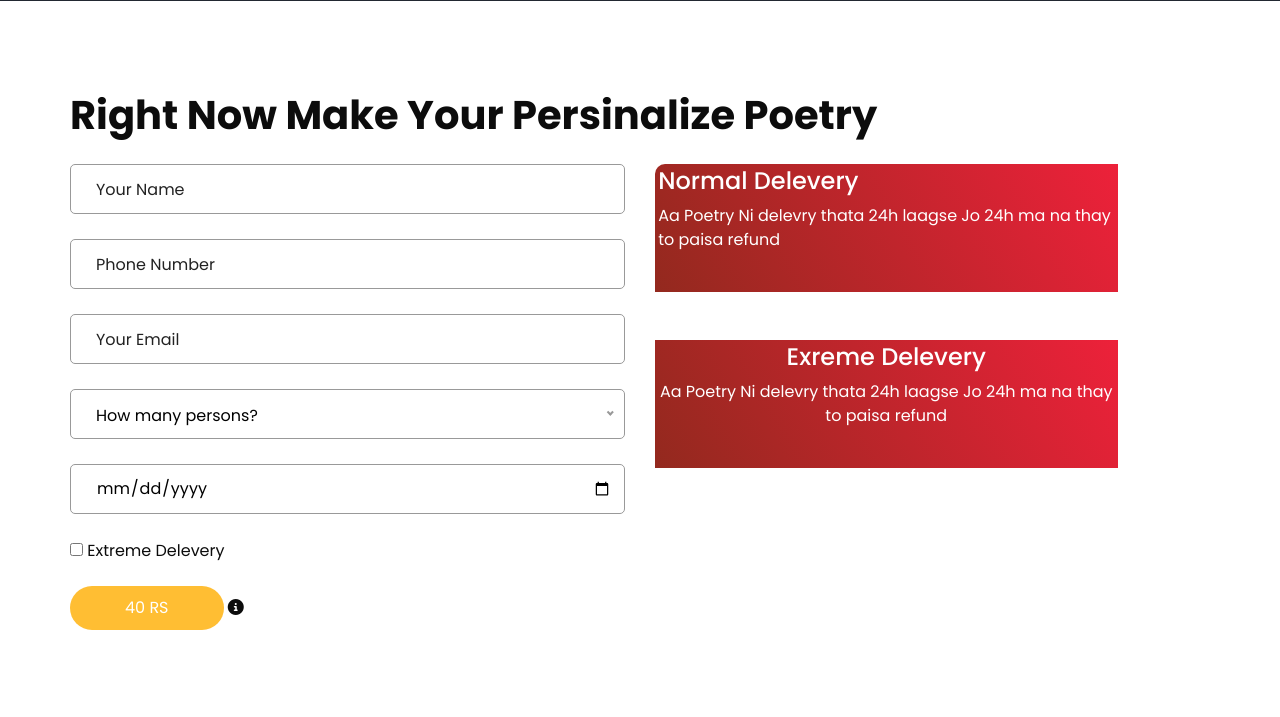
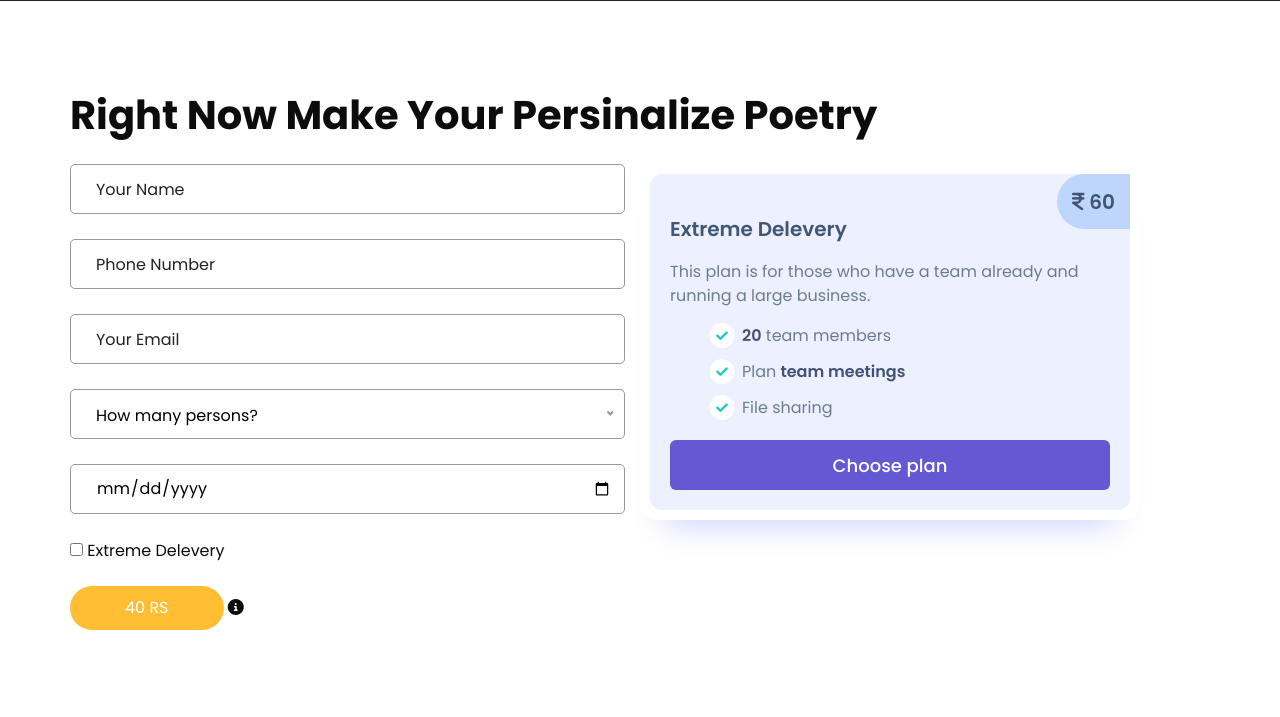
Before and after one commit to priyanshu-vaghela/frontend-mypoerty, a PHP site: page / in a window 1280 px wide. Shown: the part 3402-4119 px from the top of the page. Run offline with PHP 8.4, Linux system fonts and the light colour scheme; some libraries are stand-ins or nearby versions.

Commit message:
priyanshu
price card only

```diff
--- a/index.php
+++ b/index.php
@@ -521,26 +521,45 @@
             </form>
           </div>
         </div>
-        <div class="col-md-6">
-          <div class="map_container ">
-            <div class="col-md-10 stripe  text-white ">
-              <!-- start contact us 2st column -->
-              <h4>Normal Delevery</h4>
-              <p>Aa Poetry Ni delevry thata 24h laagse
-                Jo 24h ma na thay to paisa refund
-              </p>
+       <!-- strt cholec crd -->
+      <div class="price_container">
 
-            </div>
-            <div class="col-md-10 mt-5 stripe  text-white  text-center">
-              <!-- start contact us 2st column -->
-              <h4>Exreme Delevery</h4>
-              <p>Aa Poetry Ni delevry thata 24h laagse
-                Jo 24h ma na thay to paisa refund
-              </p>
 
-            </div>
-          </div>
-        </div>
+        <div class="plan">
+           <div class="inner">
+           <span class="pricing">
+             <span>
+              <i class="fa-solid fa-indian-rupee-sign"></i> 60
+               </span>
+               </span>
+                 <p class="title">Extreme Delevery</p>
+                 <p class="info">This plan is for those who have a team already and running a large business.</p>
+                 <ul class="features">
+                  <li>
+                  <span class="icon">
+                  <i class="fa-solid fa-circle-check"></i>
+                  </span>
+                   <span><strong>20</strong> team members</span>
+                   </li>
+                   <li>
+                     <span class="icon">
+                        <i class="fa-solid fa-circle-check"></i>
+                         </span>
+                         <span>Plan <strong>team meetings</strong></span>
+                         </li>
+                         <li>
+                          <span class="icon">
+                          <i class="fa-solid fa-circle-check"></i>
+                          </span>
+                           <span>File sharing</span>
+                            </li>
+                             </ul>
+                             <div class="action">
+                              <a class="button" href="#">
+                                 Choose plan
+                                   </a>
+      </div>
+       <!-- end cholec crd -->
       </div>
     </div>
   </section>
--- a/styles/style.css
+++ b/styles/style.css
@@ -1009,3 +1009,122 @@ a:focus {
   color: inherit;
 }
 /*# sourceMappingURL=style.css.map */
+.price_container .plan {
+  border-radius: 16px;
+  box-shadow: 0 30px 30px -25px rgba(0, 38, 255, 0.205);
+  padding: 10px;
+  background-color: #fff;
+  color: #697e91;
+  max-width: 500px;
+ margin: 0 auto;
+}
+
+.price_container .plan strong {
+  font-weight: 600;
+  color: #425275;
+}
+
+.price_container .plan .inner {
+  align-items: center;
+  padding: 20px;
+  padding-top: 40px;
+  background-color: #ecf0ff;
+  border-radius: 12px;
+  position: relative;
+}
+
+.price_container .plan .pricing {
+  position: absolute;
+  top: 0;
+  right: 0;
+  background-color: #bed6fb;
+  border-radius: 99em 0 0 99em;
+  display: flex;
+  align-items: center;
+  padding: 0.625em 0.75em;
+  font-size: 1.25rem;
+  font-weight: 600;
+  color: #425475;
+}
+
+.price_container .plan .pricing small {
+  color: #707a91;
+  font-size: 0.75em;
+  margin-left: 0.25em;
+}
+
+.price_container .plan .title {
+  font-weight: 600;
+  font-size: 1.25rem;
+  color: #425675;
+}
+
+.price_container .plan .title + * {
+  margin-top: 0.75rem;
+}
+
+.price_container .plan .info + * {
+  margin-top: 1rem;
+}
+
+.price_container .plan .features {
+  display: flex;
+  flex-direction: column;
+}
+
+.price_container .plan .features li {
+  display: flex;
+  align-items: center;
+  gap: 0.5rem;
+}
+
+.price_container .plan .features li + * {
+  margin-top: 0.75rem;
+}
+
+.price_container .plan .features .icon {
+  background-color: #1FCAC5;
+  display: inline-flex;
+  align-items: center;
+  justify-content: center;
+  color: #fff;
+  border-radius: 50%;
+  width: 24px; /* Example width */
+  height: 15px; /* Example height */
+  border-radius: 50%;
+}
+
+.price_container .plan .features .icon i {
+  width: 25px;
+  height: 25px;
+  font-size: 25px;
+}
+
+.price_container .plan .features + * {
+  margin-top: 1.25rem;
+}
+
+.price_container .plan .action {
+  width: 100%;
+  display: flex;
+  align-items: center;
+  justify-content: end;
+}
+
+.price_container .plan .button {
+  background-color: #6558d3;
+  border-radius: 6px;
+  color: #fff;
+  font-weight: 500;
+  font-size: 1.125rem;
+  text-align: center;
+  border: 0;
+  outline: 0;
+  width: 100%;
+  padding: 0.625em 0.75em;
+  text-decoration: none;
+}
+
+.price_container .plan .button:hover,.price_container .plan .button:focus {
+  background-color: #4133B7;
+}
```
